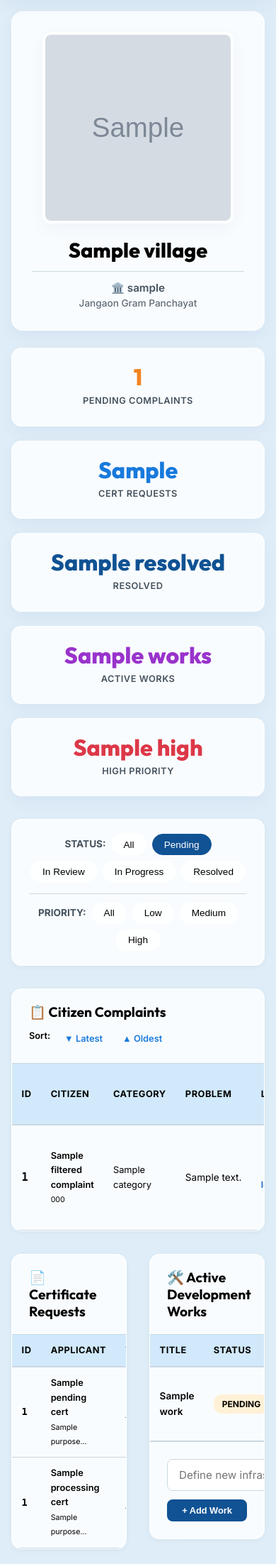
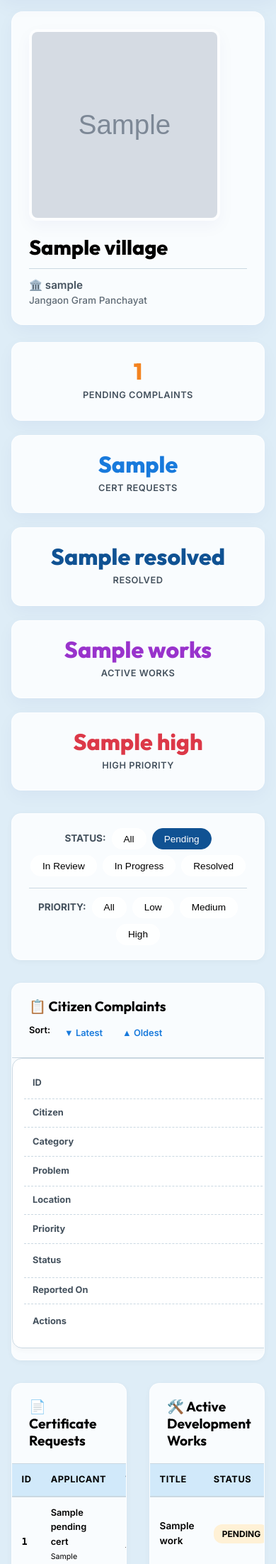
Before and after one commit to thumareddy-lgtm/sarpanch-agent, a Flask app: template templates/dashboard.html in a window 390 px wide. Shown: the part 141-2345 px from the top of the page at 71% size. Run offline with Flask 3, Linux system fonts and the light colour scheme; the template is opened without the code that fills it: most values are stand-ins (such as "Sample title", 1, 10 or a date in 2020); grey boxes marked "Sample" are stand-in pictures.

Commit message:
style: left-align sidebar elements, implement responsive mobile card tables, and prevent action buttons wrapping

```diff
--- a/templates/dashboard.html
+++ b/templates/dashboard.html
@@ -60,6 +60,91 @@
         top: 0 !important;
       }
     }
+
+    /* Desktop Table Column visibility optimizations */
+    @media (min-width: 993px) {
+      #complaints-sec table {
+        table-layout: fixed;
+        width: 100%;
+      }
+
+      #complaints-sec th:nth-child(1), #complaints-sec td:nth-child(1) { width: 8%; }   /* ID */
+      #complaints-sec th:nth-child(2), #complaints-sec td:nth-child(2) { width: 14%; }  /* Citizen */
+      #complaints-sec th:nth-child(3), #complaints-sec td:nth-child(3) { width: 12%; }  /* Category */
+      #complaints-sec th:nth-child(4), #complaints-sec td:nth-child(4) { width: 17%; }  /* Problem Description */
+      #complaints-sec th:nth-child(5), #complaints-sec td:nth-child(5) { width: 12%; }  /* Location */
+      #complaints-sec th:nth-child(6), #complaints-sec td:nth-child(6) { width: 9%; }   /* Priority */
+      #complaints-sec th:nth-child(7), #complaints-sec td:nth-child(7) { width: 11%; }  /* Status */
+      #complaints-sec th:nth-child(8), #complaints-sec td:nth-child(8) { width: 13%; }  /* Reported On */
+      #complaints-sec th:nth-child(9), #complaints-sec td:nth-child(9) { width: 14%; }  /* Actions */
+
+      #complaints-sec td {
+        padding: 0.75rem 0.4rem !important;
+        font-size: 0.82rem !important;
+        word-break: break-word;
+      }
+
+      #complaints-sec th {
+        padding: 0.75rem 0.4rem !important;
+        font-size: 0.78rem !important;
+      }
+    }
+
+    /* Mobile Responsive Stacked Card Table */
+    @media (max-width: 768px) {
+      #complaints-sec table,
+      #complaints-sec thead,
+      #complaints-sec tbody,
+      #complaints-sec th,
+      #complaints-sec td,
+      #complaints-sec tr {
+        display: block;
+        width: 100%;
+      }
+
+      #complaints-sec thead tr {
+        position: absolute;
+        top: -9999px;
+        left: -9999px;
+      }
+
+      #complaints-sec tr {
+        margin: 0 0 1rem 0;
+        background: rgba(255, 255, 255, 0.95);
+        border: 1px solid var(--border-light);
+        border-radius: var(--radius-md);
+        padding: 0.75rem 1rem;
+        box-shadow: var(--shadow-sm);
+      }
+
+      #complaints-sec td {
+        border: none;
+        border-bottom: 1px dashed var(--border-light);
+        position: relative;
+        padding: 0.6rem 0.5rem 0.6rem 45% !important;
+        text-align: right !important;
+        display: flex;
+        justify-content: space-between;
+        align-items: center;
+        box-sizing: border-box;
+      }
+
+      #complaints-sec td:last-child {
+        border-bottom: 0;
+      }
+
+      #complaints-sec td:before {
+        position: absolute;
+        left: 12px;
+        width: 40%;
+        padding-right: 10px;
+        white-space: nowrap;
+        text-align: left;
+        font-weight: 700;
+        color: var(--text-muted);
+        content: attr(data-label);
+      }
+    }
   </style>
   <script>
     function showHeaderPlaceholder() {
@@ -93,23 +178,23 @@
 
     <!-- Column 1: Sticky Profile Panel (Always Visible on Scroll) -->
     <div class="sticky-sidebar">
-      <div class="glass-card" style="padding: 1.75rem; text-align: center; display: flex; flex-direction: column; align-items: center; gap: 1.25rem; box-shadow: var(--shadow-md); border-radius: 16px;">
+      <div class="glass-card" style="padding: 1.5rem; text-align: left; display: flex; flex-direction: column; align-items: flex-start; gap: 1.25rem; box-shadow: var(--shadow-md); border-radius: 16px; width: 100%;">
 
-        <!-- Centered 270px Square Avatar in the Sidebar -->
+        <!-- Pushed to Left 270px Square Avatar in the Sidebar -->
         {% if photo %}
-          <img src="{{ photo }}" id="sarpanch-header-img" class="header-avatar" onerror="showHeaderPlaceholder()" alt="Sarpanch Avatar" style="width: 270px; height: 270px; border-radius: 12px; object-fit: cover; border: 4px solid rgba(255,255,255,0.6); box-shadow: var(--shadow-md); transition: var(--transition);">
+          <img src="{{ photo }}" id="sarpanch-header-img" class="header-avatar" onerror="showHeaderPlaceholder()" alt="Sarpanch Avatar" style="width: 270px; height: 270px; border-radius: 12px; object-fit: cover; border: 4px solid rgba(255,255,255,0.6); box-shadow: var(--shadow-md); transition: var(--transition); margin: 0;">
 
-          <div id="sarpanch-header-placeholder" style="display: none; width: 270px; height: 270px; border-radius: 12px; background: hsl(210, 14%, 90%); align-items: center; justify-content: center; border: 4px solid rgba(255,255,255,0.6); box-shadow: var(--shadow-md);">
+          <div id="sarpanch-header-placeholder" style="display: none; width: 270px; height: 270px; border-radius: 12px; background: hsl(210, 14%, 90%); align-items: center; justify-content: center; border: 4px solid rgba(255,255,255,0.6); box-shadow: var(--shadow-md); margin: 0;">
             <span style="font-size: 6rem;">👤</span>
           </div>
         {% else %}
-          <div style="width: 270px; height: 270px; border-radius: 12px; background: hsl(210, 14%, 90%); display: flex; align-items: center; justify-content: center; border: 4px solid rgba(255,255,255,0.6); box-shadow: var(--shadow-md);">
+          <div style="width: 270px; height: 270px; border-radius: 12px; background: hsl(210, 14%, 90%); display: flex; align-items: center; justify-content: center; border: 4px solid rgba(255,255,255,0.6); box-shadow: var(--shadow-md); margin: 0;">
             <span style="font-size: 6rem;">👤</span>
           </div>
         {% endif %}
 
         <!-- Title & Subtitle details -->
-        <div style="text-align: center; width: 100%;">
+        <div style="text-align: left; width: 100%;">
           <h1 style="font-size: 1.8rem; font-weight: 800; color: var(--text-main); margin-bottom: 0.35rem; line-height: 1.2;">{{ village }}</h1>
           <div style="font-size: 0.95rem; font-weight: 600; color: var(--text-muted); line-height: 1.4; border-top: 1px solid var(--border-light); padding-top: 0.75rem; margin-top: 0.75rem;">
             🏛️ {{ username }}<br>
@@ -199,40 +284,40 @@
         <tbody>
           {% for x in filtered_complaints %}
             <tr>
-              <td><span class="ticket-id">{{ x.id }}</span></td>
-              <td>
+              <td data-label="ID"><span class="ticket-id">{{ x.id }}</span></td>
+              <td data-label="Citizen">
                 <span style="font-weight: 600;">{{ x.name }}</span><br>
                 <small style="color: var(--text-muted);">{{ x.phone }}</small>
               </td>
-              <td>{{ x.category }}</td>
-              <td>
+              <td data-label="Category">{{ x.category }}</td>
+              <td data-label="Problem">
                 <div style="max-width: 250px; white-space: nowrap; overflow: hidden; text-overflow: ellipsis; font-size: 0.85rem;">
                   {{ x.description }}
                 </div>
               </td>
-              <td>
+              <td data-label="Location">
                 {% if x.maps_link %}
                   <a href="{{ x.maps_link }}" target="_blank" style="color: var(--info); font-weight: 500;">📍 {{ x.location }}</a>
                 {% else %}
                   {{ x.location }}
                 {% endif %}
               </td>
-              <td class="pri-{{ x.priority }}">{{ x.priority|upper }}</td>
-              <td><span class="badge {{ x.status }}">{{ x.status.replace('_',' ').title() }}</span></td>
-              <td><small style="font-weight: 500; color: var(--text-muted);">{{ x.filed_at }}</small></td>
-              <td style="text-align: center;">
-                <div class="acts" style="justify-content: center;">
+              <td data-label="Priority" class="pri-{{ x.priority }}">{{ x.priority|upper }}</td>
+              <td data-label="Status"><span class="badge {{ x.status }}">{{ x.status.replace('_',' ').title() }}</span></td>
+              <td data-label="Reported On"><small style="font-weight: 500; color: var(--text-muted);">{{ x.filed_at }}</small></td>
+              <td data-label="Actions" style="text-align: center; white-space: nowrap; width: 140px;">
+                <div class="acts" style="display: flex; justify-content: center; gap: 0.3rem; flex-wrap: nowrap;">
                   {% if x.status=='pending' %}
-                    <a href="/caction/{{ x.id }}/in_review" class="btn btn-info">Review</a>
+                    <a href="/caction/{{ x.id }}/in_review" class="btn btn-info" style="padding: 0.35rem 0.6rem; font-size: 0.75rem;">Review</a>
                   {% endif %}
                   {% if x.status=='in_review' %}
-                    <a href="/caction/{{ x.id }}/in_progress" class="btn btn-accent">Start</a>
+                    <a href="/caction/{{ x.id }}/in_progress" class="btn btn-accent" style="padding: 0.35rem 0.6rem; font-size: 0.75rem;">Start</a>
                   {% endif %}
                   {% if x.status=='in_progress' %}
-                    <a href="/caction/{{ x.id }}/resolved" class="btn btn-primary">Done</a>
+                    <a href="/caction/{{ x.id }}/resolved" class="btn btn-primary" style="padding: 0.35rem 0.6rem; font-size: 0.75rem;">Done</a>
                   {% endif %}
-                  <a href="/caction/{{ x.id }}/rejected" class="btn btn-danger">X</a>
-                  <a href="/complaint/{{ x.id }}" class="btn btn-neutral">View</a>
+                  <a href="/caction/{{ x.id }}/rejected" class="btn btn-danger" style="padding: 0.35rem 0.6rem; font-size: 0.75rem; font-weight: 700;">X</a>
+                  <a href="/complaint/{{ x.id }}" class="btn btn-neutral" style="padding: 0.35rem 0.6rem; font-size: 0.75rem;">View</a>
                 </div>
               </td>
             </tr>
```
